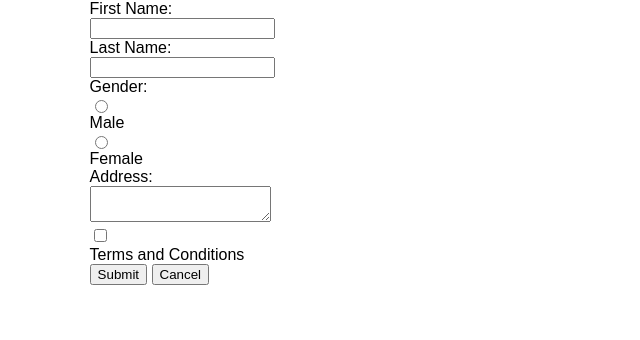
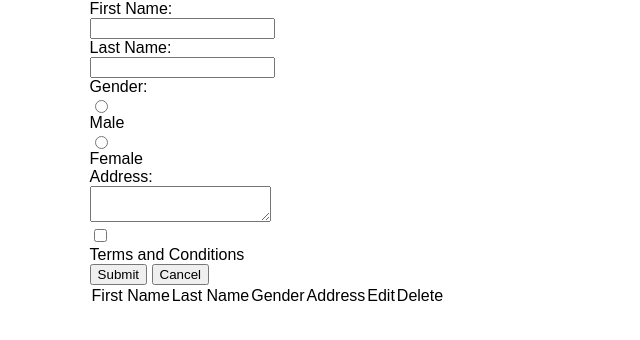
Before and after one commit to mvishrutaxioned/DOM-Task4, a plain HTML site: page index.html in a window 1280 px wide. Shown: the whole page, without its empty margins (0-640 px from the left). Drawn offline with nearby package versions, Linux system fonts and the light colour scheme.

Commit message:
added table section

```diff
--- a/index.html
+++ b/index.html
@@ -69,6 +69,23 @@
             </form>
           </div>
         </section>
+        <section class="table">
+          <div class="wrapper">
+            <table>
+              <thead>
+                <tr>
+                  <th>First Name</th>
+                  <th>Last Name</th>
+                  <th>Gender</th>
+                  <th>Address</th>
+                  <th>Edit</th>
+                  <th>Delete</th>
+                </tr>
+              </thead>
+              <tbody></tbody>
+            </table>
+          </div>
+        </section>
       </main>
       <!--main section end-->
       <!--footer section start-->
```
